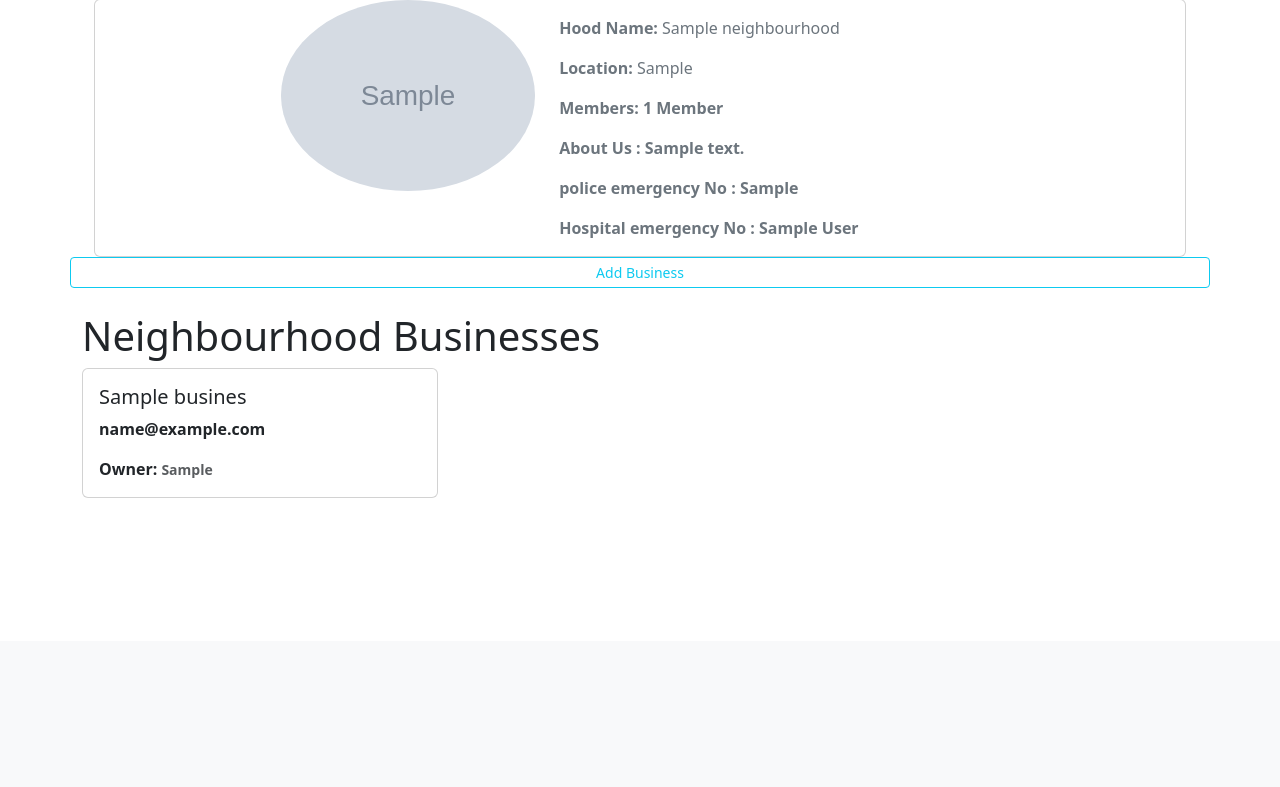
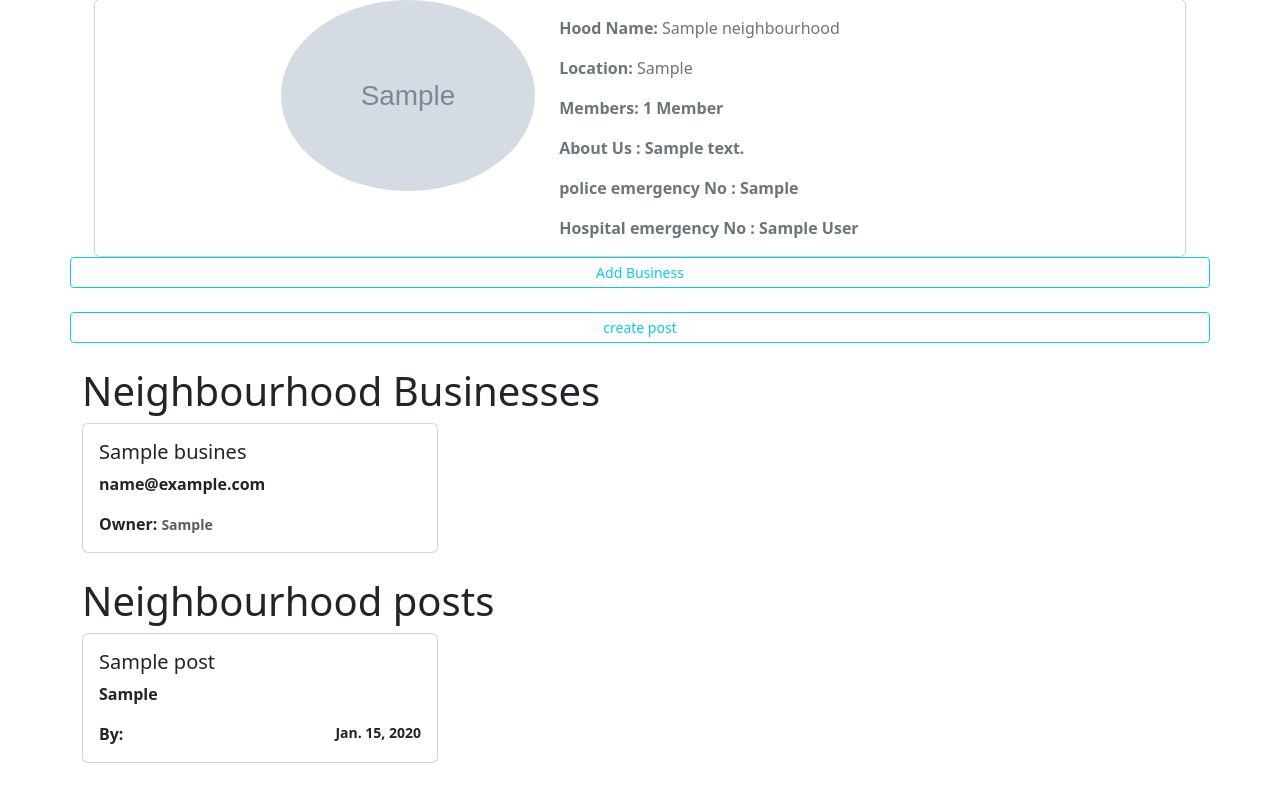
Before and after one commit to Angelamutyota/Intheloop, a Django app: page /neighbourhood/1 in a window 1280 px wide. Shown: the part 159-946 px from the top of the page. Before the commit the page ends 657 px from the top, so only its background shows below. Run offline with Django 3.2, Linux system fonts and the light colour scheme; tables that the repository leaves empty hold one stand-in row (values such as "Sample post"); grey boxes marked "Sample" are stand-in pictures; some libraries are stand-ins or nearby versions.

Commit message:
add posts to nrighbourhood page

```diff
--- a/neighbourhoodapp/templates/neighbourhood.html
+++ b/neighbourhoodapp/templates/neighbourhood.html
@@ -33,6 +33,7 @@
     </div>
     <div class="row">
         <a href="{% url 'business' hood.id %}" class="btn btn-sm btn-outline-info mb-4 mr-4" >Add Business</a>
+        <a href="{% url 'post' hood.id %}" class="btn btn-sm btn-outline-info mb-4 mr-4" >create post</a>
 
         </div>
     <h1>Neighbourhood Businesses</h1>
@@ -52,6 +53,24 @@
         </div>
         {% endfor %}
     </div>
+
+    <h1>Neighbourhood posts</h1>
+    <div class="row">
+        {% for post in posts %}
+        <div class="col-md-4">
+            <div class="card mb-4">
+                <div class="card-body">
+                    <h5 class="card-title">{{post.title}}
+                    </h5>
+                    <p class="card-text">{{post.post}}</p>
+                    <p class="card-text">By: <small class="text-white">
+                        {{ post.user.user.username|title }}</small> <small style="float:right">{{post.date|date}}</small>
+                    </p>
+                </div>
+            </div>
+        </div>
+        {% endfor %}
+    </div>
 </div>
 
 {% endblock %}
```
